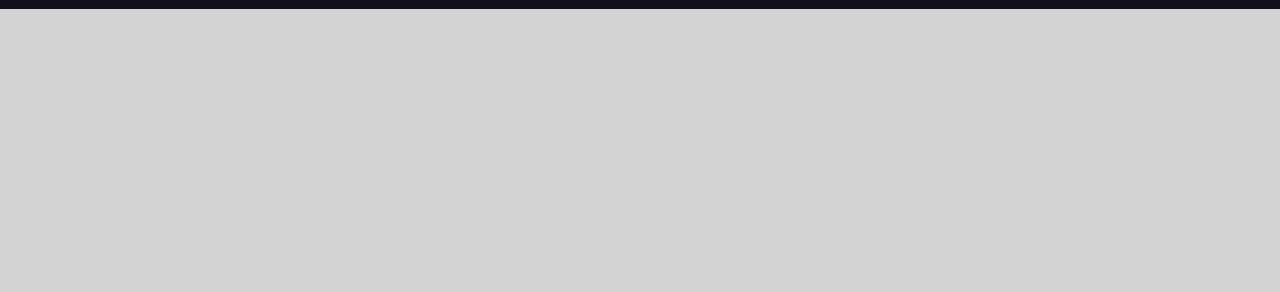
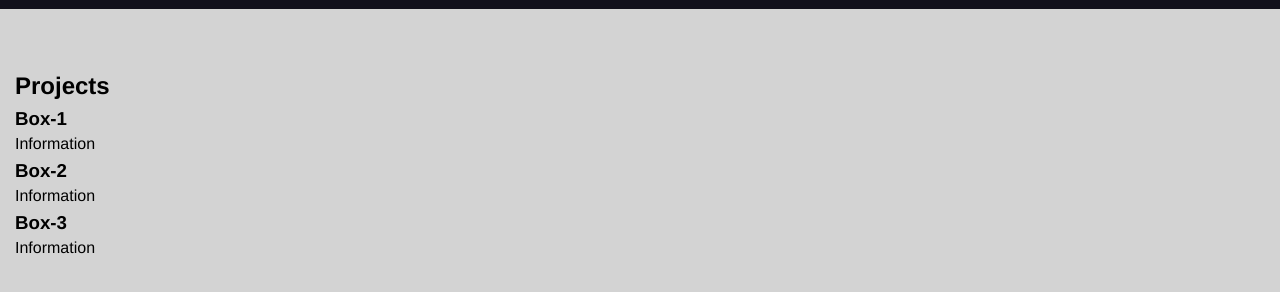
Before and after one commit to jgable01/Final-Project, a plain HTML site: page index.html in a window 1280 px wide. Shown: the part 66-358 px from the top of the page. Drawn offline with Linux system fonts and the light colour scheme.

Commit message:
Added tiles

```diff
--- a/index.html
+++ b/index.html
@@ -42,6 +42,37 @@
       </nav>
     </header>
     <!--End of Header-->
+
+    <!--Projects-->
+    <div id="projects">
+      <div class="container">
+        <h2 class="title-projects">Projects</h2>
+        <div class="project-list">
+          <div class="project1">
+            <h3>Box-1</h3>
+            <i class="fa-solid fa-calculator"></i>
+            <p>
+              Information
+            </p>
+          </div>
+          <div class="project2">
+            <h3>Box-2</h3>
+            <i class="fa-solid fa-gears"></i>
+            <p>
+              Information
+            </p>
+          </div>
+          <div class="project3">
+            <h3>Box-3</h3>
+            <i class="fa-solid fa-folder-open"></i>
+            <p>
+              Information
+            </p>
+          </div>
+        </div>
+      </div>
+    </div>
+    <!--End of Projects-->
   </main>
 </body>
 
```
